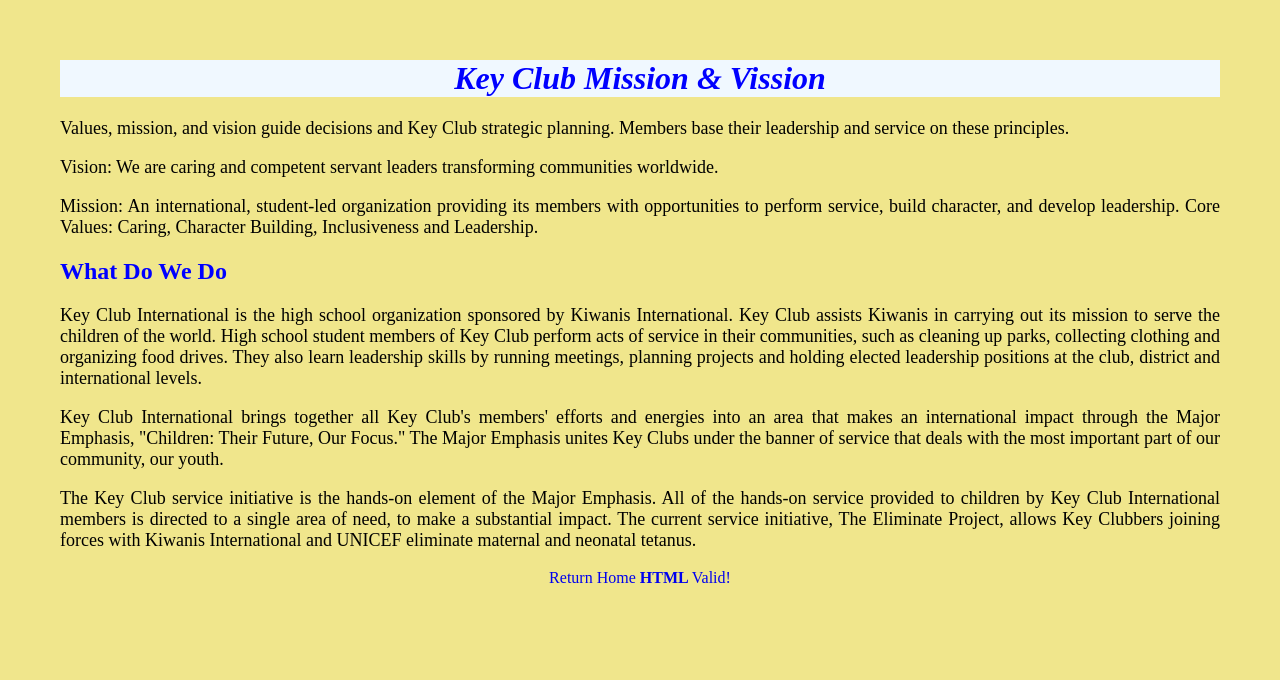
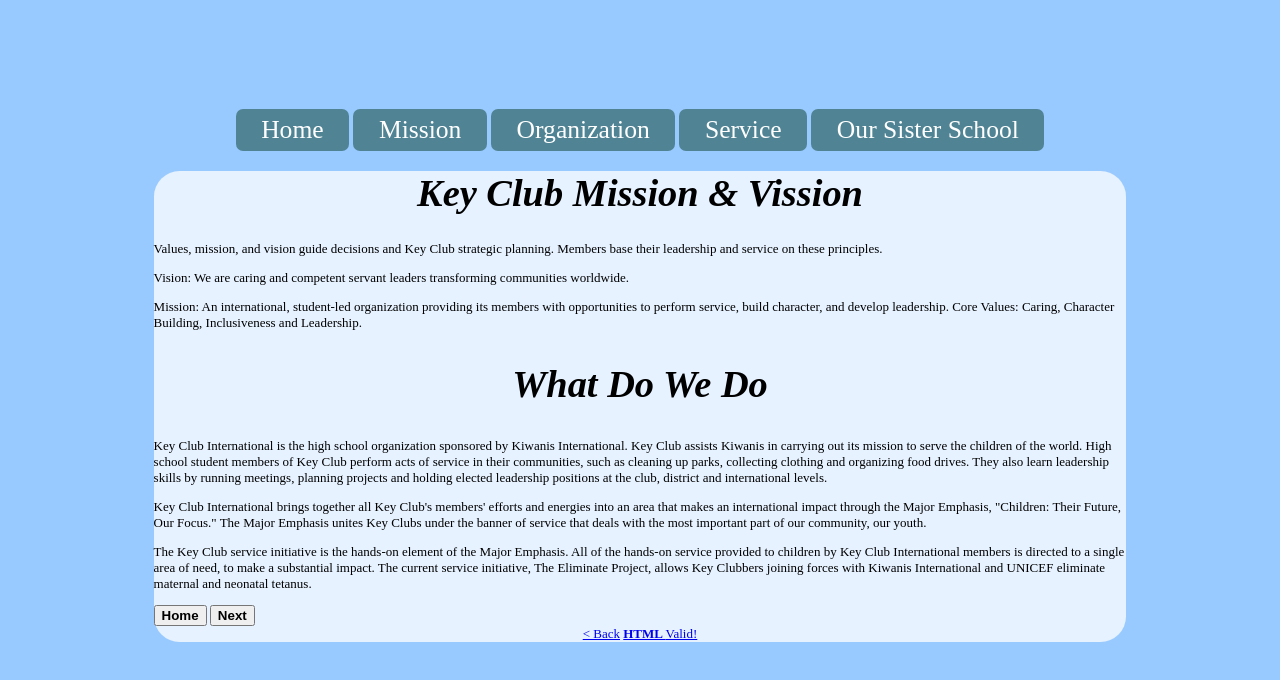
Before and after one commit to gelberorozco/Keyclub, a plain HTML site: page mission.html in a window 1280 px wide. Drawn offline with Linux system fonts and the light colour scheme.

Commit message:
Add Background color

```diff
--- a/mission.html
+++ b/mission.html
@@ -4,75 +4,61 @@
 <meta charset="utf-8">
 <title>Mission</title>
 <style type="text/css">
-table {
-    width: 80%;
+
+body {
+    background-color: #99caff;
+    margin: 9vw;
 }
-th, td {
-    border: 1px solid  red;
+nav {
+    text-align: center;
 }
-body {
-    margin: 60px;
+nav>a{
+    font-size: 2vw;
+    display: inline;
+    padding-left: 2vw;
+    padding-right: 2vw;
+    padding-bottom: 0.5vw;
+    padding-top: 0.5vw;
+    background-color: #508495;
+    border-radius: 7px;
+    color: #ffffff;
+    text-decoration: none;
 }
 h1 {
-    color: #007;
-    background-color: #F0F8FF;
+    color: #000000;
     text-align: center;
     font-style: italic;
+    font-size: 3vw;
 }
 h2 {
-    margin-left: --20px;
-    color: #049;
+    text-align: center;
+    color: #000000;
+    font-size: 3vw;
+    font-style: italic;
 }
-p {
-   text-align: justify;
-   font-size: large;
+main {
+    background-color: #e6f2ff;
+    border-radius: 2vw;
+    font-size: small;
+    margin-left: 3vw;
+    margin-right: 3vw;
 }
 
-table {
-    margin-left: auto;
-    margin-right: auto;
-    border-collapse: collapse;
-    font-size: large;
-    line-height: 24px;
-    font-family: Vervena, Arial, Helvetica; sans-serif;
-
-}
-
-th {
-    border-top: 1px solid #777;
-    border-bottom-color: 1px solid #777;
-    background-color:#AFEEEE;
-    color: ##007;
-    text-align: left;
-}
-
-td { border-bottom: 1px solid #BBB;
-background-color: #EEE;
-color: #000;
-}
-
-td, th {
-padding: 0.2em 0.2em o.2em
-}
-
-td+td, th+th {border-left: 1px solid #BBB;
-}
-
-a:link, a:visited {
-color: #007
-font-weight:bold;
-text-decoration: none;
-}
 </style>
 
 </head>
 
-<body style="background-color:#F0E68C">
+<body>
+<nav>
+<a href="index.html">Home</a>
+<a href="mission.html">Mission</a>
+<a href="organization.html">Organization</a>
+<a href="service.html">Service</a>
+<a href="http://openinternational.org/our-sister-school/">Our Sister School</a>
+</nav>
 
-
-
-
-<h1 style="color:blue">Key Club Mission & Vission</h1>
+<main>
+<h1>Key Club Mission & Vission</h1>
 
 <p>
 Values, mission, and vision guide decisions and Key Club strategic planning.
@@ -89,8 +75,7 @@ with opportunities to perform service, build character, and develop leadership.
 Core Values: Caring, Character Building, Inclusiveness and Leadership.
 </p>
 
-<h2 style="color:blue">What Do We Do</h2>
-
+<h2>What Do We Do</h2>
 <P>
 Key Club International is the high school organization sponsored
 by Kiwanis International. Key Club assists Kiwanis in carrying out
@@ -117,11 +102,12 @@ members is directed to a single area of need, to make a substantial impact.
 The current service initiative, The Eliminate Project, allows Key Clubbers
 joining forces with Kiwanis International and UNICEF eliminate maternal and neonatal tetanus.
 </p>
-
-
+<a href="index.html"><button type="home"><b>Home</b></button></a>
+<a href="organization.html"><button type="next"><b>Next</b></button></a
+</main>
 <footer style="text-align: center;">
 
-<a href="index.html">Return Home</a>
+<a href="index.html">&lt; Back</a>
 <a href="http://validator.w3.org/check/referer">
 <strong> HTML </strong> Valid! </a>
 </footer>
```
Lines whose indentation alone changed are shown as unchanged.
